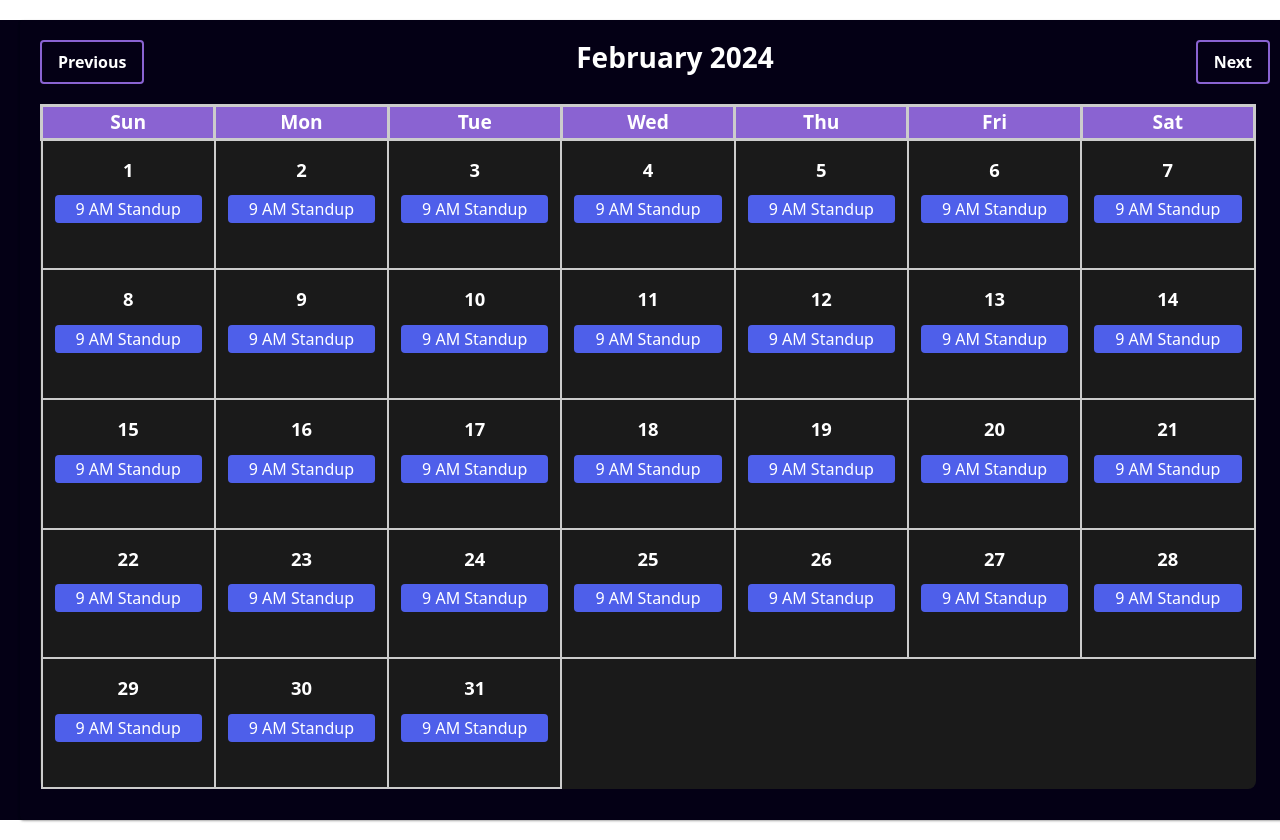
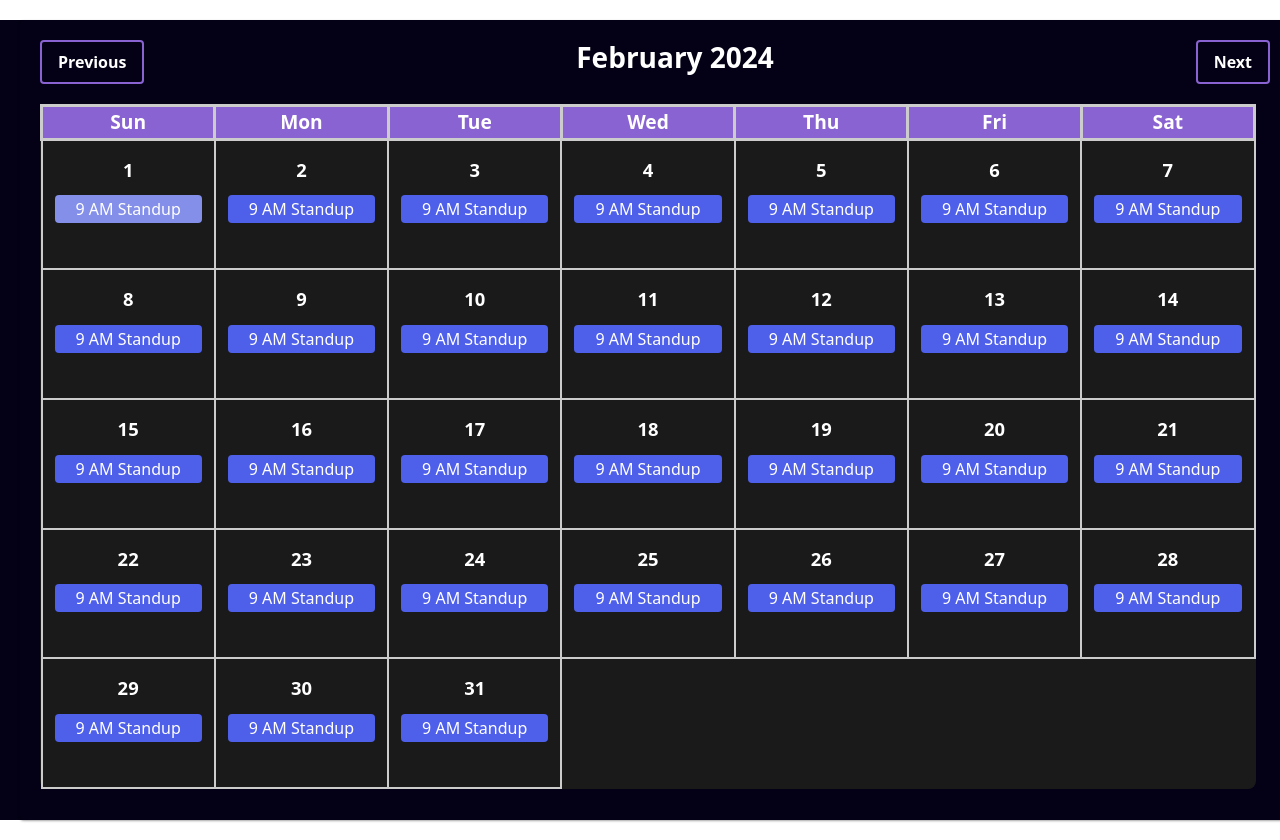
Before and after one commit to TauScheduler/Tau, a React (Create React App) app: page /Calendar in a window 1280 px wide. In both pictures the pointer is over the element 128 px from the left and 209 px from the top of the page. Built offline with nearby package versions, Linux system fonts and the light colour scheme.

Commit message:
fixed styling again

```diff
--- a/src/Components/Calendar.css
+++ b/src/Components/Calendar.css
@@ -62,6 +62,10 @@
   margin-top: 12px;
 }
 
+.event:hover {
+  background-color: #838fe9;
+}
+
 .calendar-table {
   background-color: #1a1a1a;
   width: 95vw;
```
